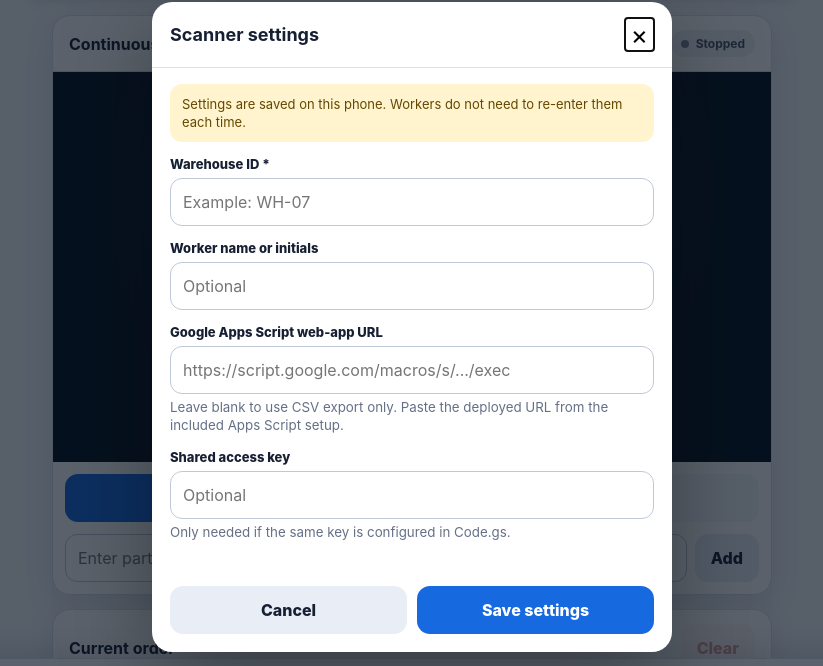
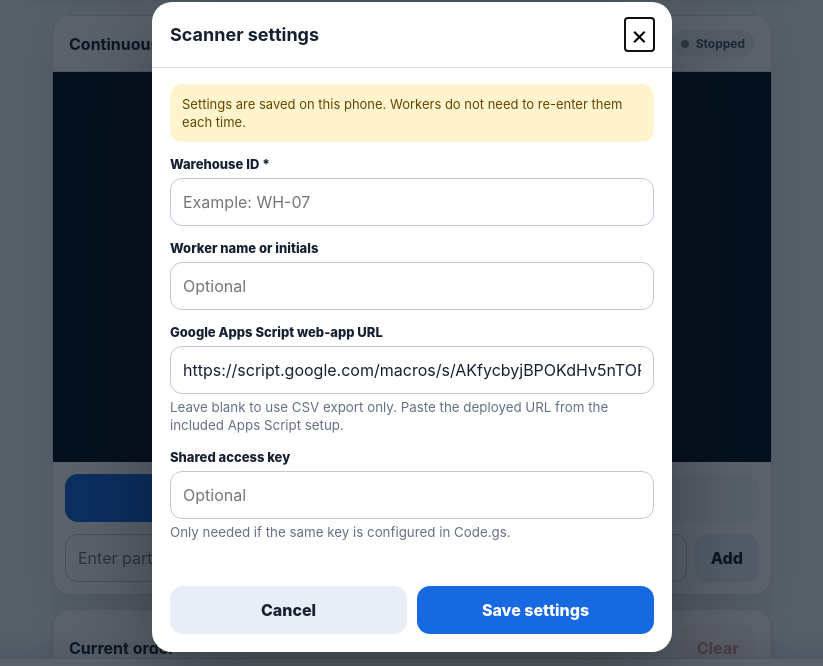
Before and after one commit to mhenderson-NEIEP/inventory, a plain HTML site: page index.html in a window 1280 px wide. Shown: the part 73-739 px from the top of the page, without its empty margins (228-1051 px from the left). Drawn offline with Linux system fonts and the light colour scheme.

Commit message:
Update endpoint URL in settings

```diff
--- a/index.html
+++ b/index.html
@@ -545,7 +545,7 @@
       settings: {
         warehouseId: "",
         worker: "",
-        endpoint: "",
+        endpoint: "https://script.google.com/macros/s/AKfycbyjBPOKdHv5nTORwB80nt9uTlPrtREbDt5h1VmidRWcljJQPuEMLHCKfZ3zsOc1_IzU/exec",
         accessKey: ""
       }
     };
```
